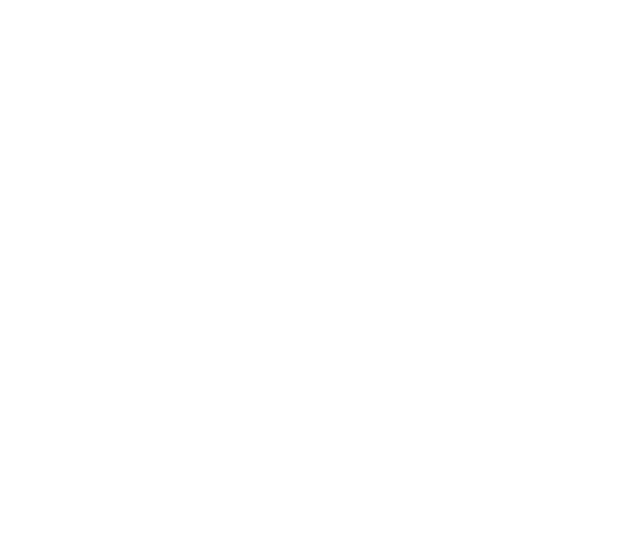
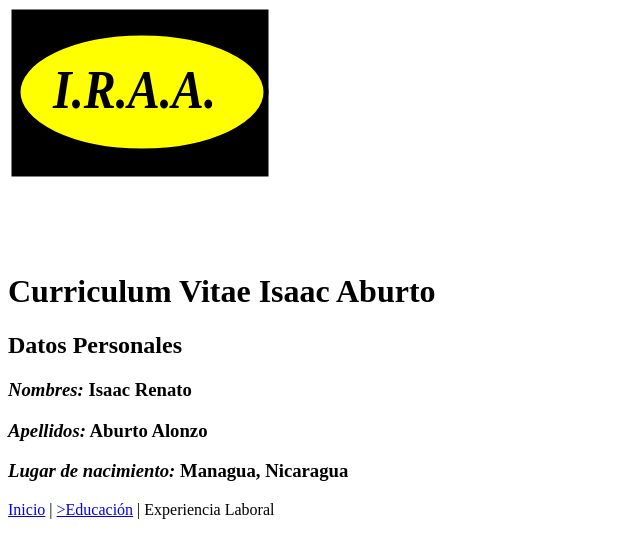
Before and after one commit to VictorVonDooom/NextUIsaac, a plain HTML site: page HVida/Hipervinculos/experiencia.html in a window 1280 px wide. Shown: the whole page, without its empty margins (0-640 px from the left). Drawn offline with Linux system fonts and the light colour scheme.

Commit message:
Hipervinculos

```diff
--- a/HVida/Hipervinculos/experiencia.html
+++ b/HVida/Hipervinculos/experiencia.html
@@ -1,11 +1,32 @@
 <!DOCTYPE html>
-<html >
+<html>
   <head>
     <meta charset="utf-8">
     <meta name="viewport" content="device-width, user-scalable=no">
-    <title></title>
+    <title>Experiencia Laboral Hoja de Vida Isaac Aburto</title>
+
+    <header>
+      <svg width="320" height="240" xmlns="http://www.w3.org/2000/svg" xmlns:svg="http://www.w3.org/2000/svg">
+   <g>
+    <title>Logo Hoja de Vida</title>
+    <rect stroke="#000000" id="svg_1" height="161.99999" width="251.99999" y="4" x="6" stroke-linecap="null" stroke-linejoin="null" stroke-dasharray="null" stroke-width="5" fill="#000000"/>
+    <ellipse stroke="#000000" ry="59" rx="124.00001" id="svg_5" cy="84" cx="134" stroke-linecap="null" stroke-linejoin="null" stroke-dasharray="null" stroke-width="5" fill="#ffff00"/>
+    <text font-style="italic" font-weight="bold" stroke="#000000" transform="matrix(2.002268170546697,0,0,2.3023608173361914,-262.89504892399816,-269.3045410459902) " xml:space="preserve" text-anchor="middle" font-family="serif" font-size="24" id="svg_7" y="160.61189" x="194.46886" stroke-linecap="null" stroke-linejoin="null" stroke-dasharray="null" stroke-width="0" fill="#000000">I.R.A.A.</text>
+   </g>
+  </svg>
+    </header>
+    <h1 id="#Inicio">Curriculum Vitae Isaac Aburto</h1>
   </head>
   <body>
+    <h2><strong>Datos Personales</strong></h2>
+    <h3><strong> <em>Nombres:</em></strong> Isaac Renato</h3>
+    <h3><strong> <em>Apellidos:</em></strong> Aburto Alonzo</h3>
+    <h3><strong> <em>Lugar de nacimiento:</em></strong> Managua, Nicaragua</h3>
 
+    <a href="../index.html">Inicio</a>
+    <a >|</a>
+    <a href="../Hipervinculos/educacion.html"> >Educación</a>
+    <a >|</a>
+    <a >Experiencia Laboral</a>
   </body>
 </html>
```
Also changed, not shown: HVida/Hipervinculos/educacion.html (+23 -2 lines), HVida/index.html (+5 -4 lines), HVida/Images/FotoHVida.png (added).
